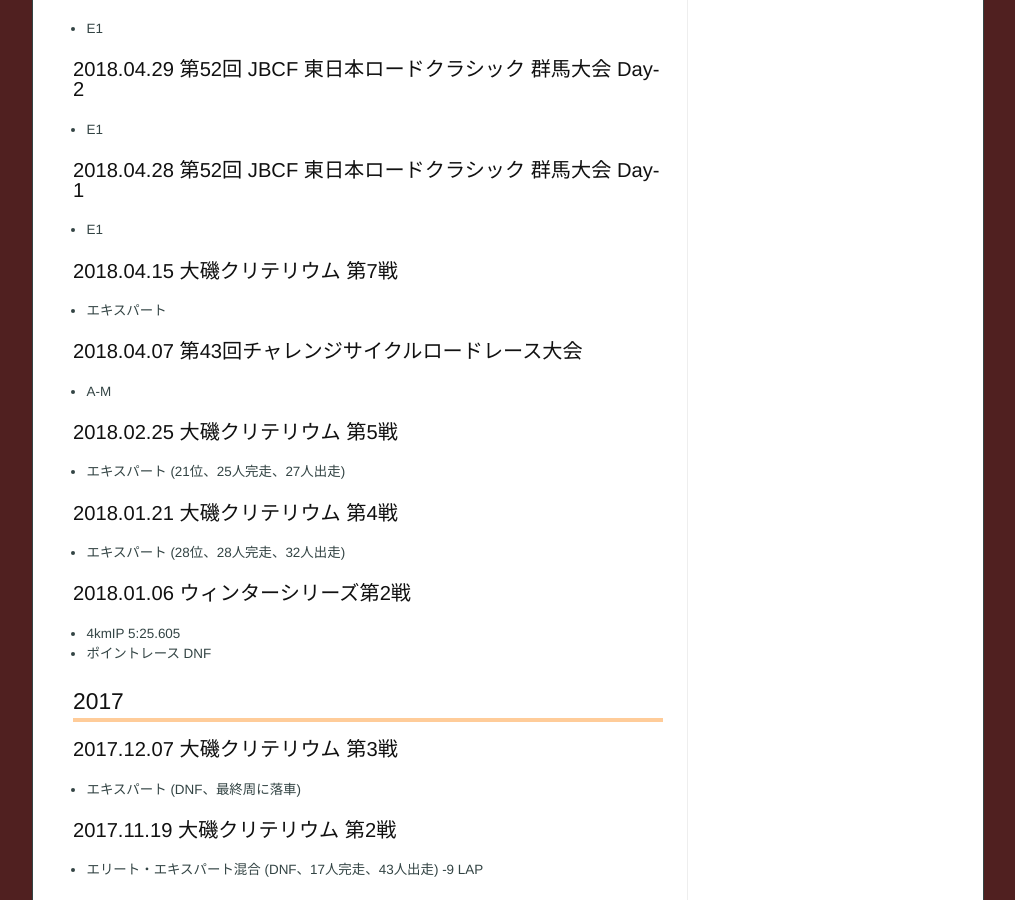
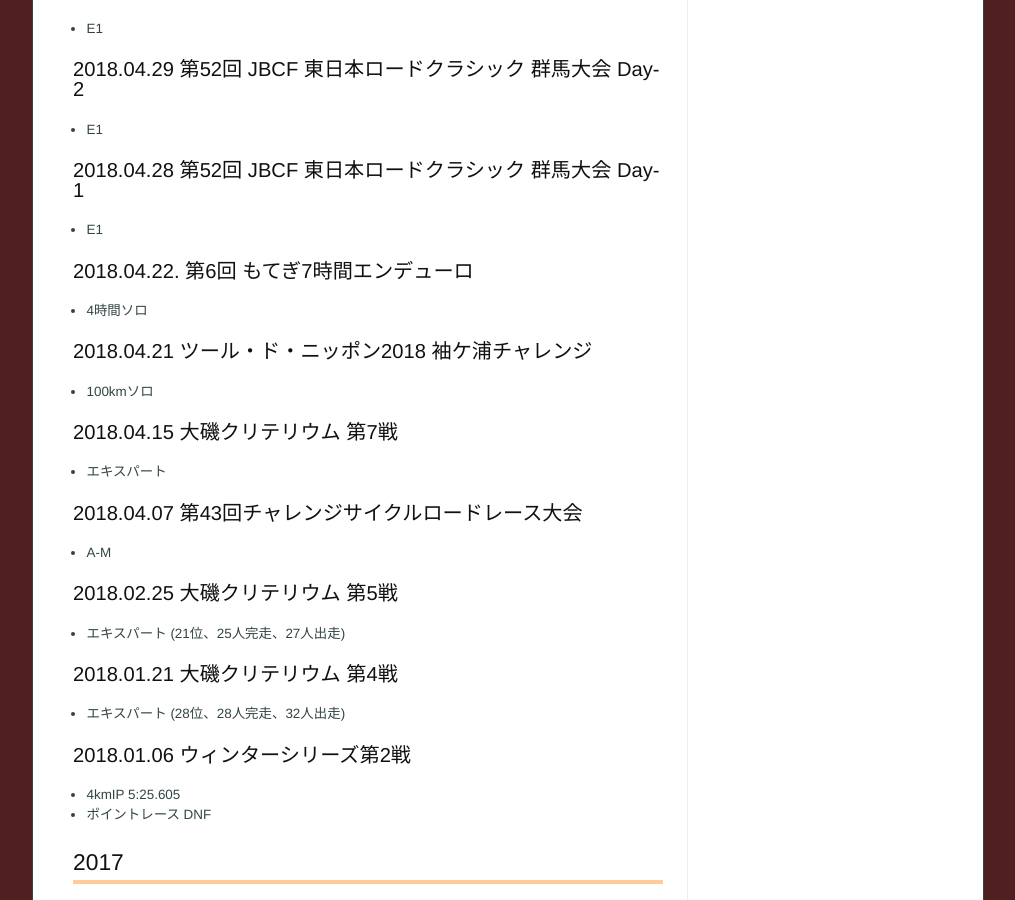
Before and after one commit to marucc/marucc.github.io, a Jekyll site: the page built from sports/results_bike.md, in a window 1280 px wide and 900 px high, scrolled down 1423 px. Shown: the whole window, without its empty margins (133-1148 px from the left). Built offline with Jekyll 4.4.1, drawn with Linux system fonts in a browser that asks for light colours.

Commit message:
Published with https://stackedit.io/

```diff
--- a/sports/results_bike.md
+++ b/sports/results_bike.md
@@ -62,6 +62,12 @@ markdown: kramdown
 
 ### 2018.04.28 第52回 JBCF 東日本ロードクラシック 群馬大会 Day-1
 * E1
+
+### 2018.04.22. 第6回 もてぎ7時間エンデューロ
+* 4時間ソロ
+
+### 2018.04.21 ツール・ド・ニッポン2018 袖ケ浦チャレンジ
+* 100kmソロ
 
 ### 2018.04.15 大磯クリテリウム 第7戦
 * エキスパート
```
